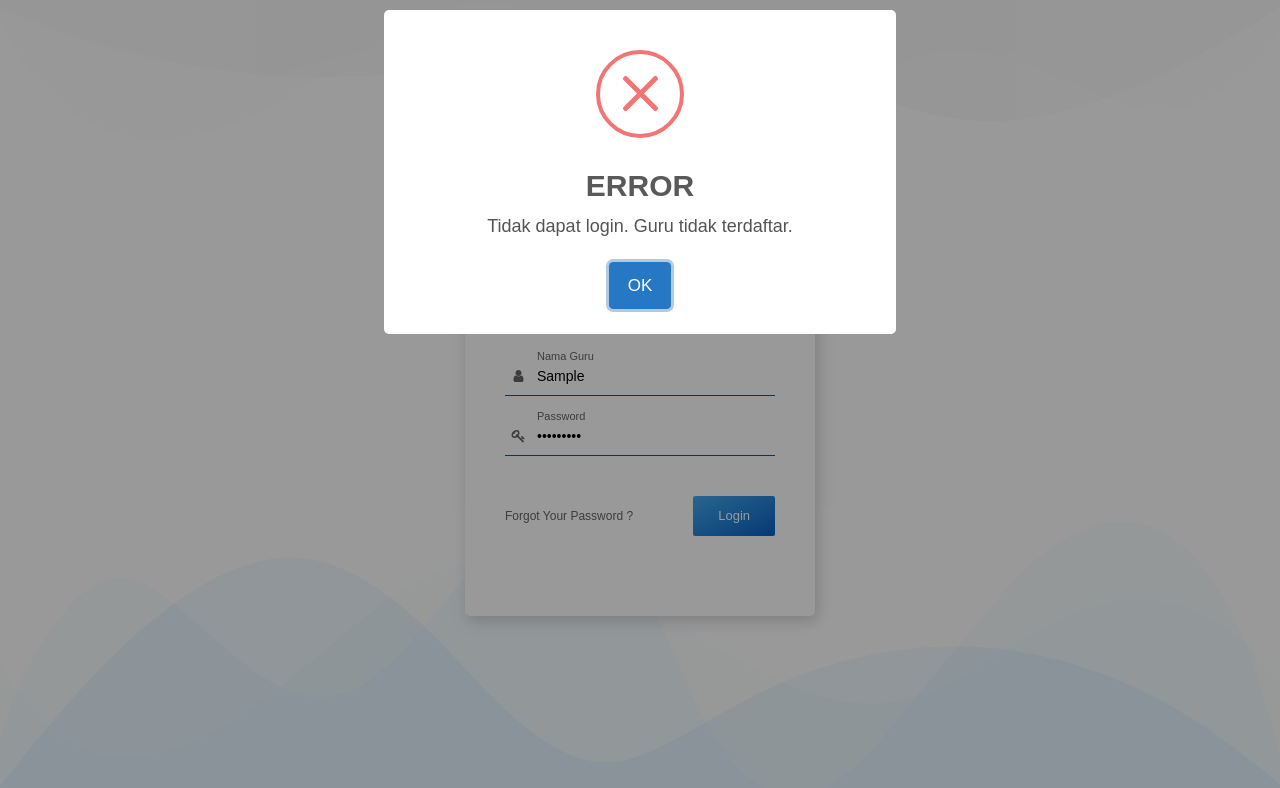
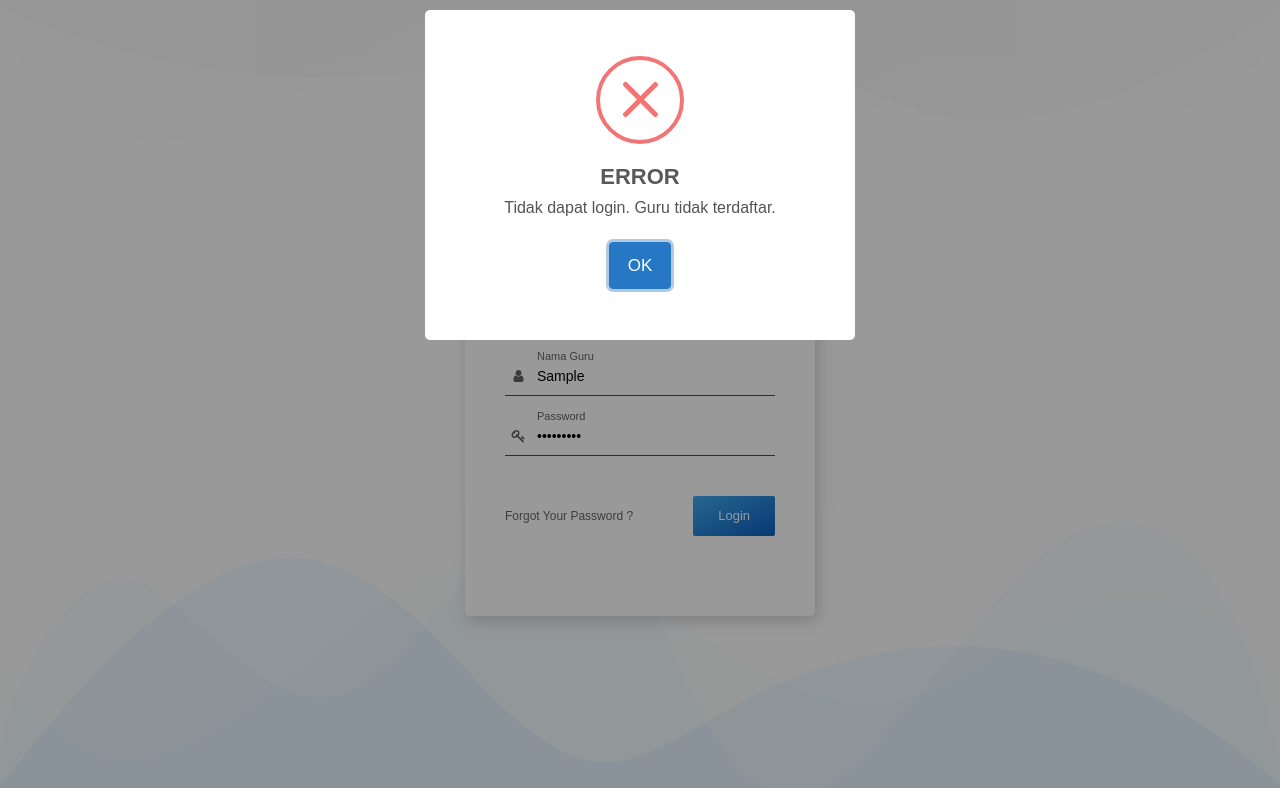
Before and after one commit to Azrilardian/Absen-Siswa, a website built with webpack: page App/index.html in a window 1280 px wide. Both pictures are taken after typing "Sample", "Sample123" into the empty fields and a click on the button "Login". Built offline with nearby package versions, Linux system fonts and the light colour scheme.

Commit message:
Update : Mengecilkan ukuran alert sweetAlert

```diff
--- a/App/css/style.css
+++ b/App/css/style.css
@@ -1,6 +1,7 @@
 @import "./left.css";
 @import "./right.css";
 @import "./darkmode.css";
+@import "./sweetalert.css";
 @import "./bootstrap-style.css";
 
 html body {
--- /dev/null
+++ b/App/css/sweetalert.css
@@ -0,0 +1,19 @@
+.swal2-modal {
+	width: 430px !important;
+	height: 330px !important;
+}
+
+.swal2-title {
+	font-size: 22px;
+}
+.swal2-content {
+	font-size: 16px;
+}
+
+.swal2-icon {
+	margin: 0 0 20px 0 !important;
+}
+
+.mark-line-left {
+	height: 10px !important;
+}
```
Also changed, not shown: Dist/bundle.js.
